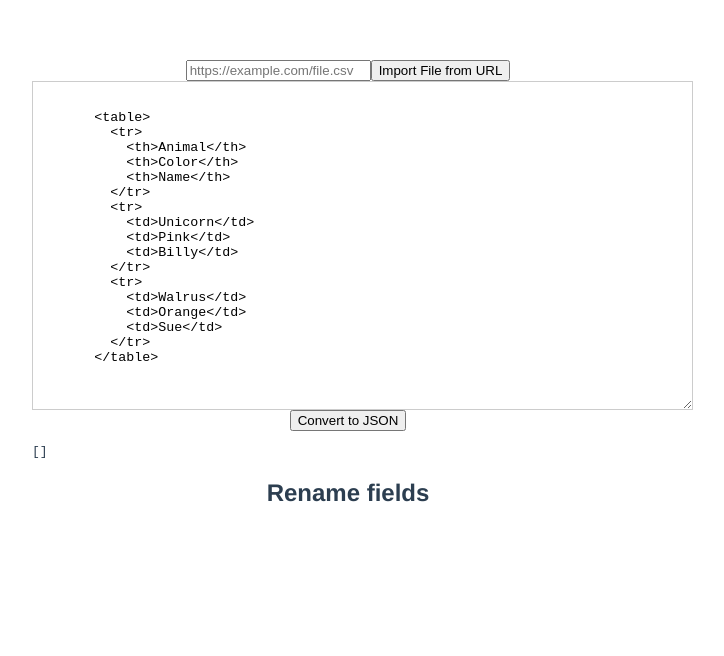
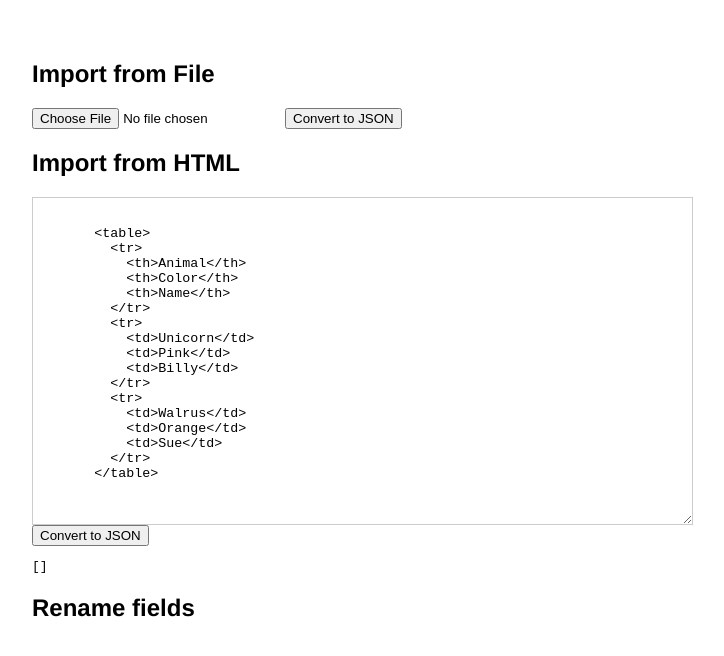
Before and after one commit to christopherklaus/html-csv-to-json, a Vue app: page / in a window 1280 px wide. Shown: the top 656 px of the page, without its empty margins (292-1016 px from the left). Built offline with nearby package versions, Linux system fonts and the light colour scheme.

Commit message:
added csv stuff

```diff
--- a/package.json
+++ b/package.json
@@ -8,9 +8,11 @@
     "lint": "vue-cli-service lint"
   },
   "dependencies": {
+    "axios": "^0.19.2",
     "core-js": "^3.6.4",
     "html-table-to-json": "^1.0.0",
     "lodash": "^4.17.15",
+    "papaparse": "^5.2.0",
     "vue": "^2.6.11"
   },
   "devDependencies": {
--- a/src/App.vue
+++ b/src/App.vue
@@ -2,15 +2,18 @@
   <div id="app" class="center">
     <div class="import-data">
       <div class="import-from-csv">
-        <div class="import-from-url">
+        <!-- <div class="import-from-url">
           <input type="text" v-model="csvURL" placeholder="https://example.com/file.csv">
-          <button @click="importCSVFromUrl">Import File from URL</button>
-        </div>
+          <button @click="importCSVFromURL">Import File from URL</button>
+        </div> -->
         <div class="import-from-file">
-
+          <h2>Import from File</h2>
+          <input type="file" @change="uploadFile" accept=".csv">
+          <button @click="convertCSV">Convert to JSON</button>
         </div>
       </div>
       <div class="import-from-html">
+        <h2>Import from HTML</h2>
         <textarea v-model="tableData">
         </textarea>
         <div class="button-wrapper">
@@ -37,7 +40,9 @@
 <script>
 
 import HTMLFromTable from 'html-table-to-json'
+import PapaParse from 'papaparse'
 import { mapKeys } from 'lodash'
+import { get } from 'axios'
 
 export default {
   name: 'App',
@@ -80,11 +85,29 @@ export default {
     triggerInputChangeFor(element, event) {
       console.log({ element, event })
     },
-    importCSVFromUrl() {
+    importCSVFromURL() {
+      get(this.csvURL, {
+          headers: {
+            'Content-Type': 'text/csv'
+          }
+        }).then((response) => {
+        this.csvData = response.data
+        this.convertCSV()
+      })
+    },
+    uploadFile(event) {
+      const files = event.target.files || event.dataTransfer.files;
+      if (!files.length)
+        return
 
+      const reader = new FileReader()
+      reader.onload = (event) => {
+        this.csvData = event.target.result
+      }
+      reader.readAsText(files[0])
     },
     convertCSV() {
-
+      this.jsonData = PapaParse.parse(this.csvData, { header: true }).data
     },
     convertHTML() {
       this.jsonData = (HTMLFromTable.parse(this.tableData) || {}).results[0]
@@ -99,10 +122,6 @@ export default {
 <style>
 #app {
   font-family: Avenir, Helvetica, Arial, sans-serif;
-  -webkit-font-smoothing: antialiased;
-  -moz-osx-font-smoothing: grayscale;
-  text-align: center;
-  color: #2c3e50;
   margin-top: 60px;
 }
 .center {
@@ -118,6 +137,11 @@ textarea {
   width: 100%
 }
 
+ul {
+  list-style-type: none;
+  padding: 0
+}
+
 pre {
   text-align: left
 }
```
Also changed, not shown: 1 other file (tests, documents, lock files or other folders).
